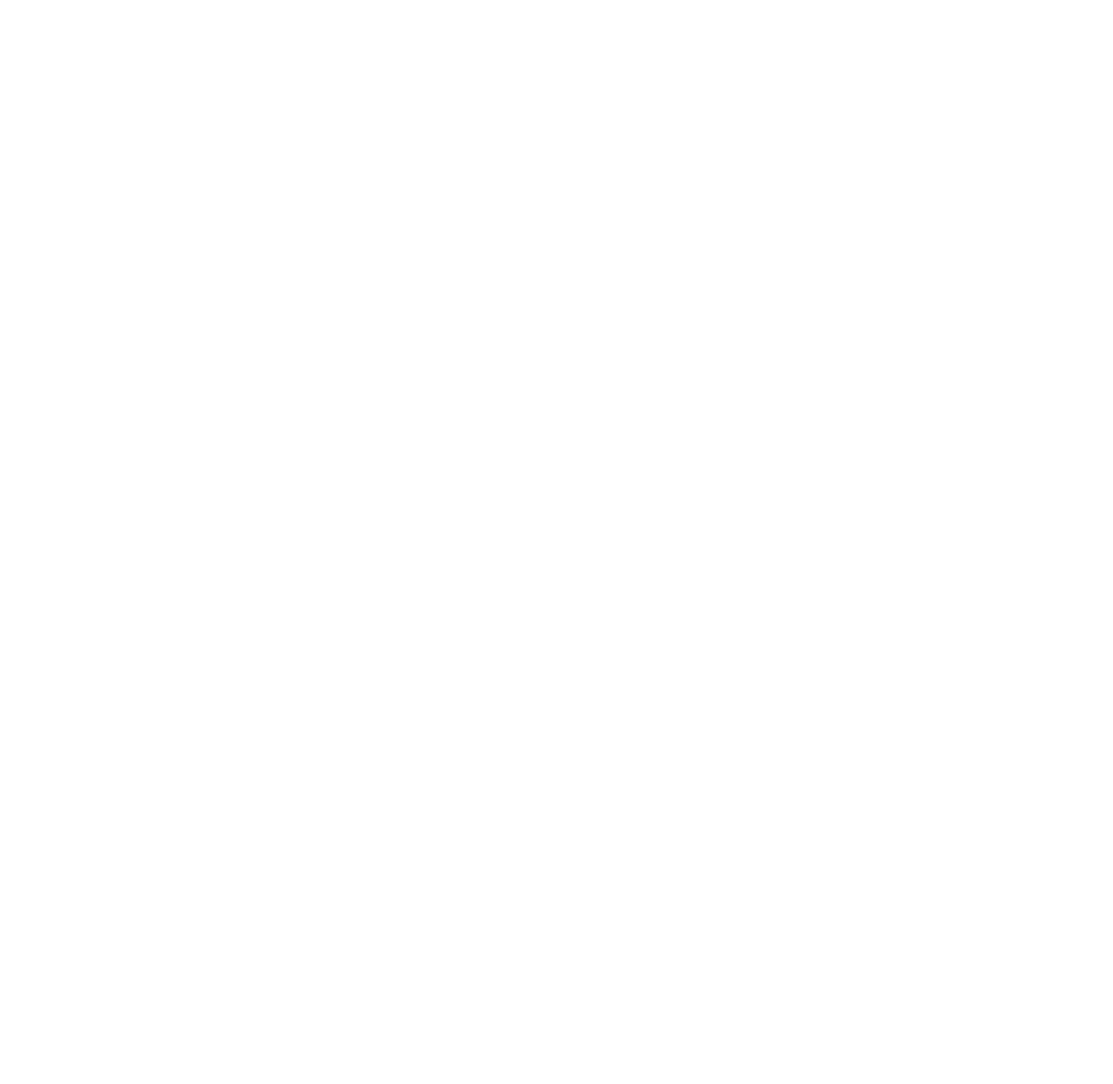
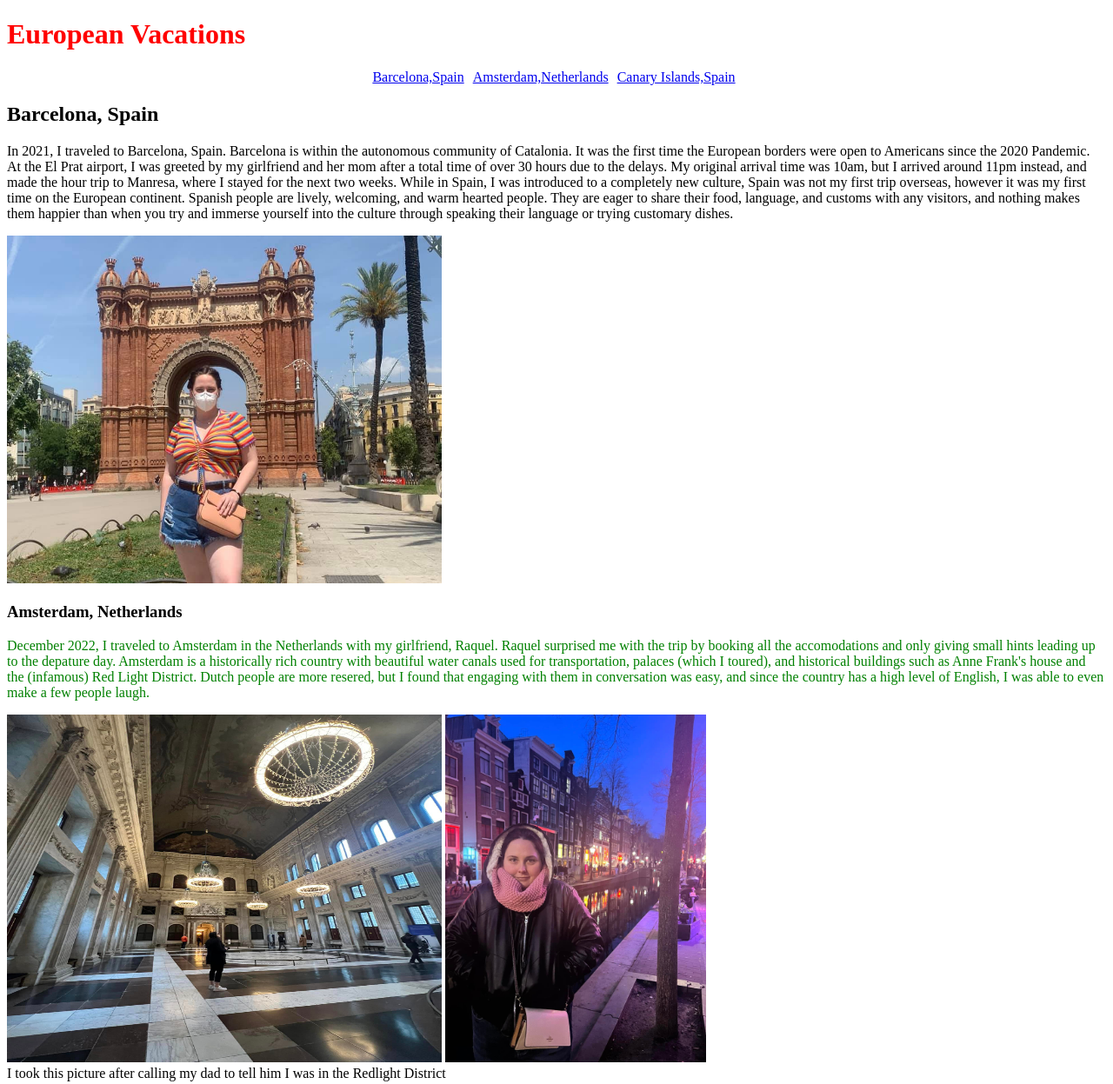
Before and after one commit to STL-WomenPlus-WebDev-March2023/js-assignment-4-html-me-something-MykaAustill, a website: page index.html in a window 1280 px wide. Shown: the top 1247 px of the page at 87% size. Before the commit the page ends 800 px from the top, so only its background shows below. Drawn offline with Linux system fonts and the light colour scheme.

Commit message:
Made changes to images, html, and style css

```diff
--- a/index.html
+++ b/index.html
@@ -1,8 +1,78 @@
 <!DOCTYPE html>
 <html>
    <head>
+     <title>Vacations to Europe by Myka Austill</title>
+     <link rel="stylesheet" href="styles.css">
+
    </head>
    <body>
-      <!-- Write your HTML in this file! -->
+      <header>
+         <h1 id="mainHeadings">European Vacations</h1>
+         <nav>
+            <ul>
+               <li><a href="#Barcelona">Barcelona,Spain</a></li>
+               <li><a href="#Amsterdam">Amsterdam,Netherlands</a></li>
+               <li><a href="#CanaryIslands">Canary Islands,Spain</a></li>
+            </ul>
+         </nav>
+      </header>
+
+      <main>
+         <article>
+            <section>
+               <a name="Barcelona"></a>
+      <h2>Barcelona, Spain</h2>
+      <p> In 2021, I traveled to Barcelona, Spain. Barcelona is within the autonomous community of Catalonia.
+         It was the first time the European borders were open to Americans since the 2020 Pandemic.
+         At the El Prat airport, I was greeted by my girlfriend and her mom after a total time of over 30 hours due to the delays.
+         My original arrival time was 10am, but I arrived around 11pm instead, and made the hour trip to Manresa,
+         where I stayed for the next two weeks. While in Spain, I was introduced to a completely new culture,
+         Spain was not my first trip overseas, however it was my first time on the European continent.
+         Spanish people are lively, welcoming, and warm hearted people. They are eager to share their food, language,
+         and customs with any visitors, and nothing makes them happier than when you try and immerse yourself into the culture
+         through speaking their language or trying customary dishes.  </p>
+         <img src = "images/arco.jpg" width="500" height="400">
+      </section>
+
+      <section>
+         <a name="Amsterdam"></a>
+      <h3>Amsterdam, Netherlands</h3>
+      <p id="testP" class="funParagraph">
+         December 2022, I traveled to Amsterdam in the Netherlands with my girlfriend, Raquel.
+         Raquel surprised me with the trip by booking all the accomodations and only giving small hints leading up to the depature day.
+         Amsterdam is a historically rich country with beautiful water canals used for transportation, palaces (which I toured),
+         and historical buildings such as Anne Frank's house and the (infamous) Red Light District.
+         Dutch people are more resered, but I found that engaging with them in conversation was easy,
+         and since the country has a high level of English, I was able to even make a few people laugh.
+      </p>
+      <img src ="images/Amsterdam Palace.jpg" width="500" height="400">
+      <img src="images/amsterdam street.jpg" width="300"  height="400">
+      <figcaption>I took this picture after calling my dad to tell him I was in the Redlight District</figcaption>
+
+
+      </section>
+
+      <section>
+         <a name="CanaryIslands"></a>
+      <h4>Canary Islands, Spain</h4>
+      <p>
+         Because of the flexibility within my job, I was able to spend a whole month abroad in December 2022.
+         The last two weeks of my vacation were spent in the Canary Islands, a popular vacation spot for European tourists with views
+         that are said to rival Hawaii. However, the Islands are a culturally dense destination, and their people have many traditions unique
+         to the islands and island natives themselves.
+         In the Canary Islands, I had the opportunity to travel both north and south. I spent time at the beach where is was 80F in December,
+         as well as in the Mountains - where I hiked Roque Nublo and will never do again due to my fear of heights and slipping.
+      </p>
+      <img src="images/canary islands.jpg" width="400" height="400">
+      <img src="images/hike.jpg" width="500" height="400">
+      <img src="images/Loki.jpg" width="300" height="400">
+   </section>
+   </article>
+      </main>
+
+      <footer>
+         <h5> &copy; 2023 Myka Austill</h5>
+      </footer>
+
    </body>
 </html>
--- a/styles.css
+++ b/styles.css
@@ -1 +1,25 @@
-/* Write your CSS here! */
+body {
+margin: 8px;
+display: block;
+}
+
+#mainHeadings {
+  color: red
+}
+
+.funParagraph {
+  color: green;
+}
+
+nav ul {
+  text-align: center;
+  padding: 0;
+}
+nav ul li {
+  display: inline-block;
+  margin-right: 6px;
+}
+
+#AmsterdamCaption {
+  font-size: 12px;
+}
```
Also changed, not shown: images/Amsterdam Palace.jpg (added), images/Loki.jpg (added), images/amsterdam street.jpg (added), images/arco.jpg (added), images/beach.jpg (added), images/canary islands.jpg (added), images/hike.jpg (added).
